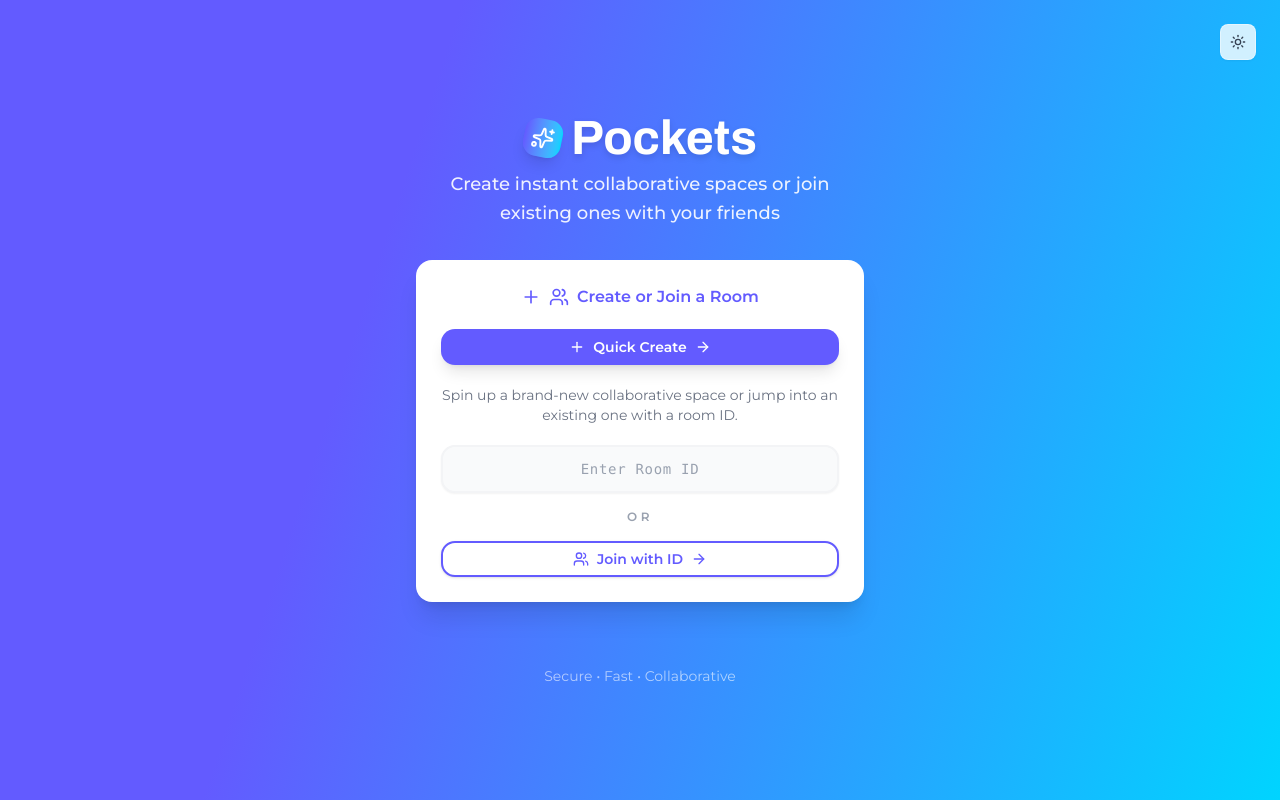
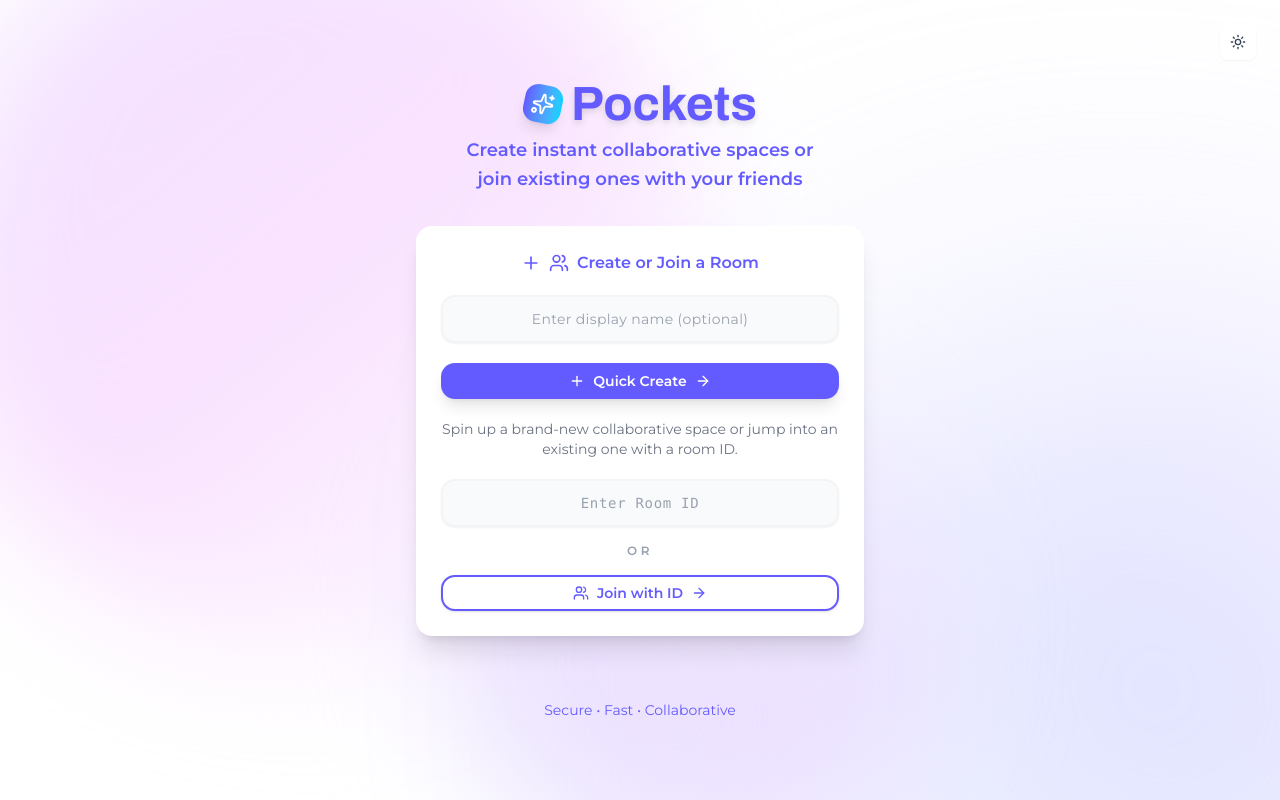
Before and after one commit to AatirNadim/pockets, a Next.js app in the folder frontend/: page / in a window 1280 px wide. Built offline with nearby package versions, Linux system fonts and the light colour scheme; no server answers.

Commit message:
feat: animated background; user initializationl; error page

```diff
--- a/frontend/app/home.tsx
+++ b/frontend/app/home.tsx
@@ -14,25 +14,30 @@ import { useUserStore } from "@/lib/stores/userStore";
 import { isValidUUID } from "@/lib/utils";
 import { ThemeToggle } from "@/components/custom/themeToggle";
 import { motion } from "framer-motion";
+import AnimatedBackground from "@/components/custom/animatedBackground";
 
 const MotionButton = motion(Button);
 
 export default function Home() {
   const router = useRouter();
-  const { roomId, setRoomId } = useUserStore();
+  const { roomId, setRoomId, initializeUserAsGuest, initializeUserAsHost } =
+    useUserStore();
   const [isCreating, setIsCreating] = useState(false);
   const [isJoining, setIsJoining] = useState(false);
+  const [displayName, setDisplayName] = useState("");
 
   const joinRoom = async () => {
     if (!roomId) {
       toast.error("Room Id cannot be empty");
       return;
     }
+
     if (isValidUUID(roomId.trim())) {
       setIsJoining(true);
-      setTimeout(() => {
-        router.push(`/${roomId.trim()}`);
-      }, 500);
+
+      initializeUserAsGuest(displayName.trim());
+
+      router.push(`/room/${roomId.trim()}`);
     } else {
       // Add shake animation for invalid input
       console.log("Invalid Room ID:", roomId);
@@ -47,9 +52,10 @@ export default function Home() {
     try {
       setIsCreating(true);
       console.debug("Creating new room...");
+      initializeUserAsHost(displayName.trim());
       const newRoomId = uuidV4();
       setRoomId(newRoomId);
-      router.push(`/${newRoomId}`);
+      router.push(`/room/${newRoomId}`);
     } catch (error) {
       console.error("Error creating room:", error);
       toast.error("Failed to create room. Please try again.");
@@ -66,11 +72,12 @@ export default function Home() {
 
   return (
     <motion.main
-      className="relative min-h-screen overflow-hidden font-sans bg-stripe-gradient text-slate-900 dark:bg-gradient-to-br dark:from-gray-950 dark:via-gray-900 dark:to-black dark:text-white"
+      className="relative min-h-screen overflow-hidden font-sans text-slate-900 dark:text-white"
       initial={{ opacity: 0 }}
       animate={{ opacity: 1 }}
       transition={{ duration: 0.5 }}
     >
+      <AnimatedBackground />
       <div className="absolute top-6 right-6 z-20">
         <ThemeToggle />
       </div>
@@ -78,18 +85,18 @@ export default function Home() {
         <div className="w-full max-w-md space-y-8 text-center">
           {/* Header Section */}
           <motion.div
-            className="space-y-4"
+            className="space-y-4 text-[var(--primary)]"
             initial={{ opacity: 0, y: 30 }}
             animate={{ opacity: 1, y: 0 }}
             transition={{ duration: 0.6, type: "spring", stiffness: 120 }}
           >
             <div className="flex items-center justify-center space-x-2 mb-2">
               <Sparkle />
-              <h1 className="text-5xl font-bold font-heading text-white drop-shadow-md">
+              <h1 className="text-5xl font-bold font-heading drop-shadow-md">
                 Pockets
               </h1>
             </div>
-            <p className="text-lg text-white/90 dark:text-white/80 max-w-sm mx-auto leading-relaxed font-medium">
+            <p className="text-lg max-w-sm mx-auto leading-relaxed font-semibold">
               Create instant collaborative spaces or join existing ones with
               your friends
             </p>
@@ -100,15 +107,28 @@ export default function Home() {
             className="group p-6 bg-white dark:bg-gray-900/90 rounded-2xl shadow-xl border border-white/60 dark:border-white/10"
             initial={{ opacity: 0, y: 40 }}
             animate={{ opacity: 1, y: 0 }}
-            transition={{ delay: 0.15, duration: 0.5, type: "spring", stiffness: 140 }}
+            transition={{
+              delay: 0.15,
+              duration: 0.5,
+              type: "spring",
+              stiffness: 140,
+            }}
             whileHover={{ scale: 1.02 }}
           >
             <div className="space-y-5">
-              <div className="flex items-center justify-center space-x-2 text-[#635bff]">
+              <div className="flex items-center justify-center space-x-2 text-[var(--primary)]">
                 <Plus className="w-5 h-5" />
                 <Users className="w-5 h-5" />
                 <span className="font-semibold">Create or Join a Room</span>
               </div>
+              <Input
+                type="text"
+                value={displayName}
+                onChange={(e) => setDisplayName(e.target.value)}
+                onKeyDown={handleKeyPress}
+                className="w-full h-12 px-4 bg-gray-50 border-2 border-gray-100 rounded-xl text-center font-sans tracking-wide focus:border-[#635bff] focus:ring-2 focus:ring-[#635bff]/20 transition-all duration-200 placeholder:text-gray-400 dark:bg-gray-900/60 dark:border-gray-700 dark:text-white"
+                placeholder="Enter display name (optional)"
+              />
               <MotionButton
                 onClick={createAndJoin}
                 disabled={isCreating}
@@ -173,8 +193,8 @@ export default function Home() {
           </motion.div>
 
           {/* Footer */}
-          <div className="pt-8 text-center">
-            <p className="text-sm text-white/60 dark:text-white/70">
+          <div className="pt-8 text-center text-[var(--primary)]">
+            <p className="text-sm">
               Secure • Fast • Collaborative
             </p>
           </div>
--- a/frontend/app/[room]/page.tsx
+++ b/frontend/app/room/[room]/page.tsx
@@ -3,7 +3,7 @@
 import type React from "react";
 
 import { useCallback, useEffect, useRef, useState } from "react";
-import { useParams } from "next/navigation";
+import { useParams, useRouter } from "next/navigation";
 import { Button } from "@/components/ui/button";
 import {
   VideoOff,
@@ -24,6 +24,7 @@ import { useSocket } from "@/lib/hooks/socketHook";
 import { useUserStore } from "@/lib/stores/userStore";
 import { useJoinRequestStore } from "@/lib/stores/joinRequestStore";
 import { UserType } from "@/lib/constants";
+import { isValidUUID } from "@/lib/utils";
 
 type RemoteVideoTileProps = {
   stream: MediaStream;
@@ -69,13 +70,13 @@ export default function Room() {
     selectedCameraId,
     selectedMicrophoneId,
   } = useMediaStore();
-  const { remoteUsers, userType } = useUserStore();
+  const { remoteUsers, userType, userId } = useUserStore();
 
+  const router = useRouter();
   const params = useParams();
   const roomId = params.room as string;
 
   const [isMinimized, setIsMinimized] = useState(false);
-  const [userId] = useState(uuidV4());
   const {
     localVideoRef,
     connectToRoom,
@@ -99,6 +100,14 @@ export default function Room() {
     : "bg-yellow-400 animate-pulse";
 
   const cleanUpRef = useRef(cleanUp);
+
+  useEffect(() => {
+    if (!isValidUUID(roomId) || !userId) {
+      alert("Invalid Room ID. Redirecting to home page.");
+      router.push("/");
+    }
+  });
+
   // cleanupref will always have latest cleanUp function
   useEffect(() => {
     cleanUpRef.current = cleanUp;
--- /dev/null
+++ b/frontend/components/custom/animatedBackground.tsx
@@ -0,0 +1,55 @@
+import { motion } from "framer-motion";
+
+const AnimatedBackground = () => {
+  return (
+    <div className="pointer-events-none absolute inset-0 -z-10 overflow-hidden">
+      <div className="absolute inset-0 bg-white dark:bg-black transition-colors duration-700" />
+      <motion.div
+        className="absolute -top-32 -left-24 h-[60vw] w-[60vw] rounded-full bg-gradient-to-br from-purple-200/70 via-fuchsia-200/60 to-transparent blur-3xl dark:from-purple-900/40 dark:via-fuchsia-800/40"
+        animate={{
+          x: ["-5%", "8%", "-8%"],
+          y: ["-5%", "6%", "-4%"],
+          rotate: [0, 8, -6],
+        }}
+        transition={{
+          duration: 18,
+          repeat: Infinity,
+          repeatType: "mirror",
+          ease: "easeInOut",
+        }}
+      />
+      <motion.div
+        className="absolute top-1/2 right-[-15%] h-[55vw] w-[55vw] rounded-full bg-gradient-to-bl from-purple-300/60 via-indigo-200/70 to-transparent blur-[160px] dark:from-purple-800/40 dark:via-indigo-900/40"
+        animate={{
+          x: ["5%", "-6%", "4%"],
+          y: ["-10%", "4%", "-6%"],
+          scale: [1, 1.1, 0.95],
+        }}
+        transition={{
+          duration: 16,
+          repeat: Infinity,
+          repeatType: "mirror",
+          ease: "easeInOut",
+          delay: 2,
+        }}
+      />
+      <motion.div
+        className="absolute bottom-[-10%] left-1/3 h-[40vw] w-[40vw] rounded-full bg-gradient-to-tr from-violet-200/70 via-purple-200/60 to-transparent blur-3xl dark:from-violet-900/40 dark:via-purple-800/40"
+        animate={{
+          x: ["0%", "6%", "-4%"],
+          y: ["0%", "-6%", "4%"],
+          rotate: [-4, 4, -2],
+        }}
+        transition={{
+          duration: 20,
+          repeat: Infinity,
+          repeatType: "mirror",
+          ease: "easeInOut",
+          delay: 1,
+        }}
+      />
+    </div>
+  );
+};
+
+export default AnimatedBackground;
--- a/frontend/lib/stores/userStore.ts
+++ b/frontend/lib/stores/userStore.ts
@@ -15,9 +15,9 @@ interface UserState {
 
 interface UserAction {
   setUserId: () => void;
-  initializeUser: (userType: UserType) => void;
-  createRoom: (roomId: string) => void;
-  joinRoom: (roomId: string) => void;
+  initializeUser: (userType: UserType, preferredName?: string) => void;
+  initializeUserAsHost: (preferredName?: string) => void;
+  initializeUserAsGuest: (preferredName?: string) => void;
   leaveRoom: () => void;
   clearUser: () => void;
   addRemoteUser: (userId: string, userName: string) => void;
@@ -83,22 +83,26 @@ export const useUserStore = create<UserState & UserAction>()(
         set({ userId: uuidv4() });
       },
 
-      initializeUser: (userType: UserType) => {
+      initializeUser: (userType: UserType, preferredName?: string) => {
+        const sanitizedName = preferredName?.trim();
         set({
           userId: uuidv4(),
-          userName: generateRandomUsername(),
+          userName:
+            sanitizedName && sanitizedName.length > 0
+              ? sanitizedName
+              : generateRandomUsername(),
           userType,
         });
       },
 
-      createRoom: () => {
+      initializeUserAsHost: (preferredName?: string) => {
         const { initializeUser } = get();
-        initializeUser(UserType.HOST);
+        initializeUser(UserType.HOST, preferredName);
       },
 
-      joinRoom: () => {
+      initializeUserAsGuest: (preferredName?: string) => {
         const { initializeUser } = get();
-        initializeUser(UserType.GUEST);
+        initializeUser(UserType.GUEST, preferredName);
       },
 
       leaveRoom: () => {
```
Also changed, not shown: frontend/app/not-found.tsx (added, +58 -0 lines).
